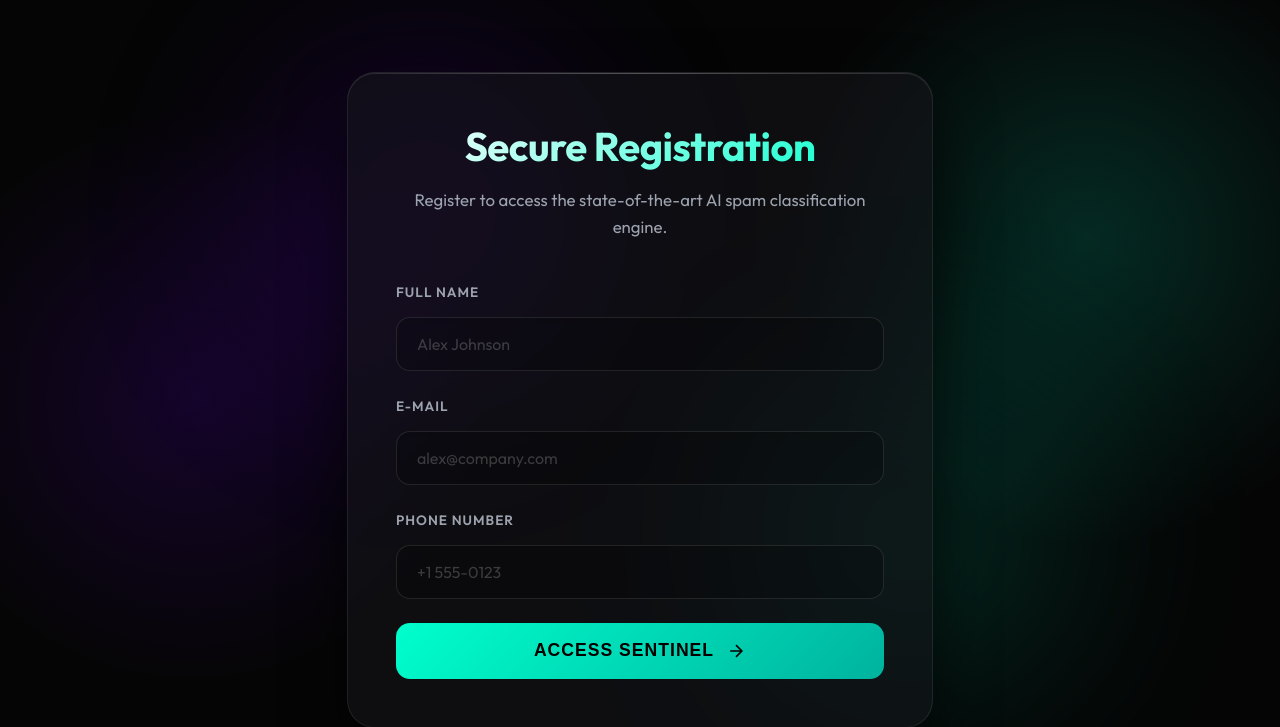
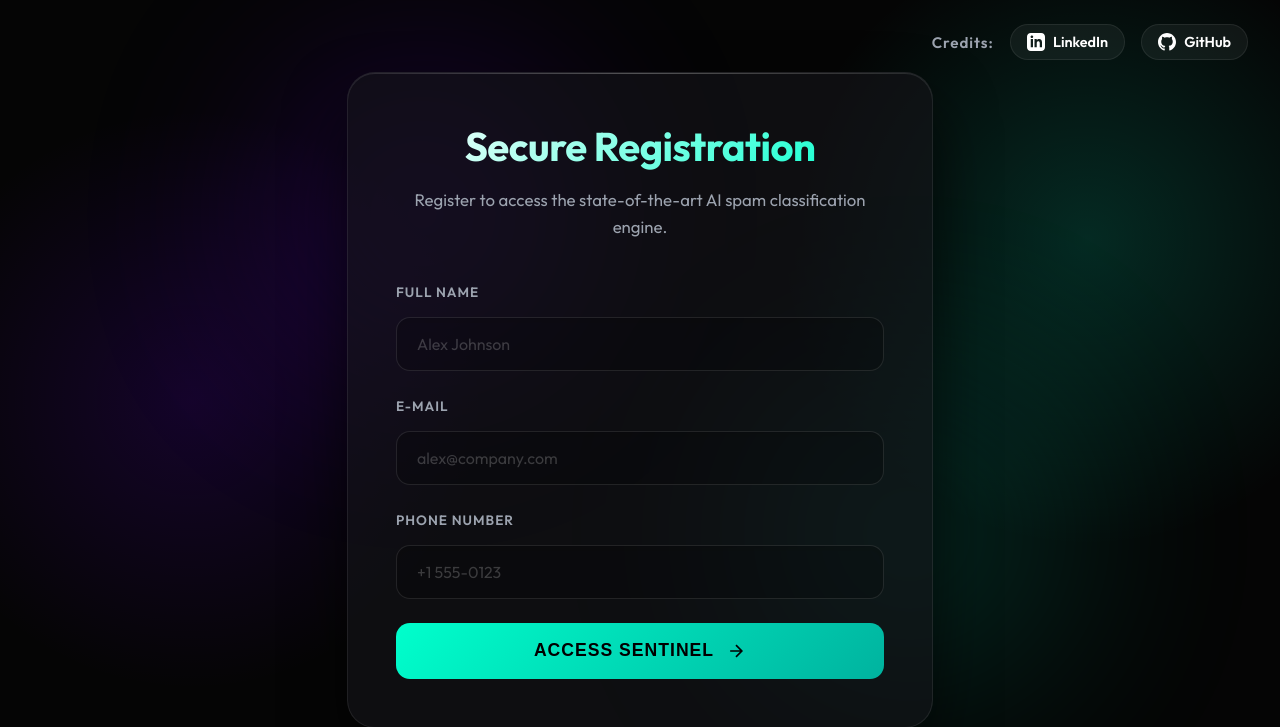
Before and after one commit to Ashura369/PROJECTS, a Flask app: page /home in a window 1280 px wide. Shown: the top 727 px of the page. Run offline with Flask 3, Linux system fonts and the light colour scheme; parts of the project's set-up code (start-up, migrations or seed data) failed here and were passed over.

Commit message:
13-04-2026

```diff
--- a/Email_Spam_Classifier/app/static/style.css
+++ b/Email_Spam_Classifier/app/static/style.css
@@ -275,3 +275,61 @@ input:focus, textarea:focus {
     from { opacity: 0; transform: translateY(-10px); }
     to { opacity: 1; transform: translateY(0); }
 }
+
+/* Footer Credits */
+.footer-credits {
+    position: absolute;
+    top: 1.5rem;
+    right: 2rem;
+    display: flex;
+    align-items: center;
+    justify-content: center;
+    gap: 1rem;
+    color: var(--text-muted);
+    font-size: 0.95rem;
+    animation: fadeIn 1s ease-out 0.5s both;
+    z-index: 1000;
+}
+
+.footer-credits span {
+    font-weight: 600;
+    letter-spacing: 1px;
+}
+
+.social-btn {
+    display: flex;
+    align-items: center;
+    gap: 0.5rem;
+    padding: 0.5rem 1rem;
+    border-radius: 20px;
+    text-decoration: none;
+    font-weight: 600;
+    font-size: 0.9rem;
+    transition: all 0.3s ease;
+    background: rgba(255, 255, 255, 0.05);
+    border: 1px solid var(--border-color);
+}
+
+.social-btn:hover {
+    transform: translateY(-2px);
+    box-shadow: 0 5px 15px rgba(0, 0, 0, 0.4);
+}
+
+.linkedin-btn {
+    color: #ffffff;
+}
+.linkedin-btn:hover {
+    background: #0077b5;
+    border-color: #0077b5;
+    box-shadow: 0 5px 15px rgba(0, 119, 181, 0.4);
+}
+
+.github-btn {
+    color: #ffffff;
+}
+.github-btn:hover {
+    background: #ffffff;
+    color: #000000;
+    border-color: #ffffff;
+    box-shadow: 0 5px 15px rgba(255, 255, 255, 0.3);
+}
--- a/Email_Spam_Classifier/app/templates/base.html
+++ b/Email_Spam_Classifier/app/templates/base.html
@@ -21,6 +21,17 @@
         {% endblock %}
     </div>
 
+    <div class="footer-credits">
+        <span>Credits:</span>
+        <a href="https://www.linkedin.com/in/ashura369" target="_blank" class="social-btn linkedin-btn">
+            <svg viewBox="0 0 24 24" fill="currentColor" width="18" height="18"><path d="M19 0h-14c-2.761 0-5 2.239-5 5v14c0 2.761 2.239 5 5 5h14c2.762 0 5-2.239 5-5v-14c0-2.761-2.238-5-5-5zm-11 19h-3v-11h3v11zm-1.5-12.268c-.966 0-1.75-.79-1.75-1.764s.784-1.764 1.75-1.764 1.75.79 1.75 1.764-.783 1.764-1.75 1.764zm13.5 12.268h-3v-5.604c0-3.368-4-3.113-4 0v5.604h-3v-11h3v1.765c1.396-2.586 7-2.777 7 2.476v6.759z"/></svg>
+            LinkedIn
+        </a>
+        <a href="https://github.com/Ashura369" target="_blank" class="social-btn github-btn">
+            <svg viewBox="0 0 24 24" fill="currentColor" width="18" height="18"><path d="M12 0c-6.626 0-12 5.373-12 12 0 5.302 3.438 9.8 8.207 11.387.599.111.793-.261.793-.577v-2.234c-3.338.726-4.033-1.416-4.033-1.416-.546-1.387-1.333-1.756-1.333-1.756-1.089-.745.083-.729.083-.729 1.205.084 1.839 1.237 1.839 1.237 1.07 1.834 2.807 1.304 3.492.997.107-.775.418-1.305.762-1.604-2.665-.305-5.467-1.334-5.467-5.931 0-1.311.469-2.381 1.236-3.221-.124-.303-.535-1.524.117-3.176 0 0 1.008-.322 3.301 1.23.957-.266 1.983-.399 3.003-.404 1.02.005 2.047.138 3.006.404 2.291-1.552 3.297-1.23 3.297-1.23.653 1.653.242 2.874.118 3.176.77.84 1.235 1.911 1.235 3.221 0 4.609-2.807 5.624-5.479 5.921.43.372.823 1.102.823 2.222v3.293c0 .319.192.694.801.576 4.765-1.589 8.199-6.086 8.199-11.386 0-6.627-5.373-12-12-12z"/></svg>
+            GitHub
+        </a>
+    </div>
 
 </body>
 </html>
```
